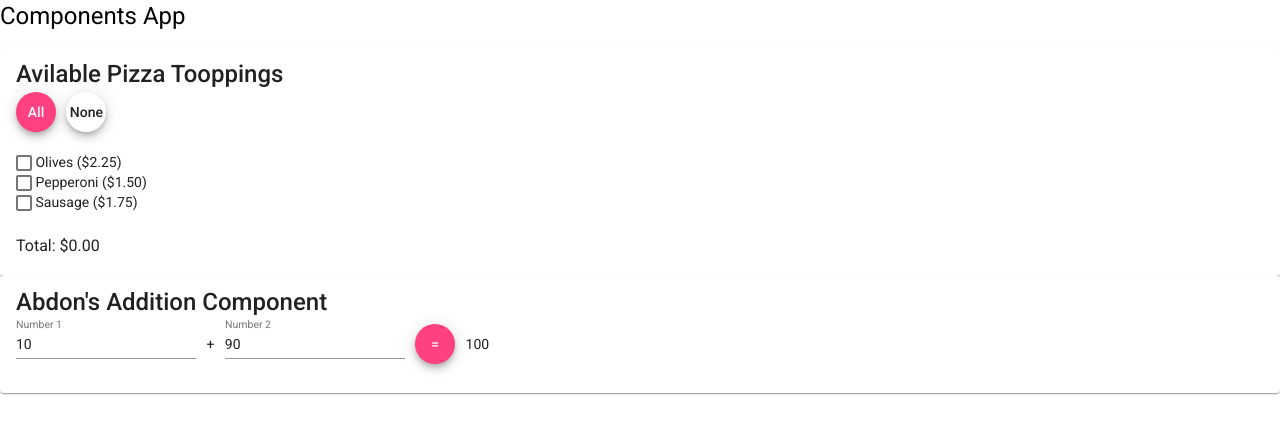
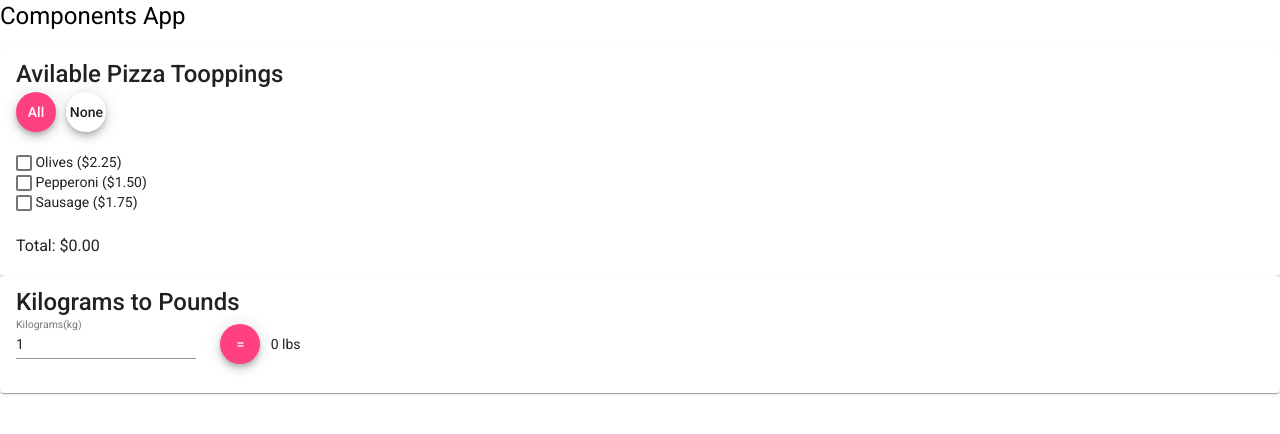
Before and after one commit to 2022-spring-jsf-online/components, an Angular app: page / in a window 1280 px wide. Shown: the top 434 px of the page. Built offline with nearby package versions, Linux system fonts and the light colour scheme.

Commit message:
Week 7 slack and tell !!!
That was fun

```diff
--- a/src/app/ad-addition/ad-addition.component.html
+++ b/src/app/ad-addition/ad-addition.component.html
@@ -1,11 +1,11 @@
 <mat-card>
     <mat-card-title>
-        Abdon's Addition Component
+         Kilograms to Pounds
     </mat-card-title>
     <mat-card-content>
         <mat-form-field>
             <mat-label>
-                Number 1
+                Kilograms(kg)
             </mat-label>
             <input
             matInput
@@ -13,18 +13,8 @@
             [(ngModel)]="numberOne"
             />
         </mat-form-field>
-        &nbsp; + &nbsp;
-        <mat-form-field>
-            <mat-label>
-                Number 2
-            </mat-label>
-            <input
-            matInput
-            type="number"
-            [(ngModel)]="numberTwo"
+        &nbsp; &nbsp;
 
-            />
-        </mat-form-field>
         &nbsp;
         <button
         mat-mini-fab
@@ -33,6 +23,6 @@
             =
         </button>
         &nbsp;
-        {{ total }}
+        {{ total }} lbs
     </mat-card-content>
 </mat-card>
--- a/src/app/ad-addition/ad-addition.component.ts
+++ b/src/app/ad-addition/ad-addition.component.ts
@@ -12,10 +12,10 @@ export class AdAdditionComponent implements OnInit {
   ngOnInit(): void {
   }
 
-numberOne = 10;
-numberTwo = 90;
-total = 100;
+numberOne = 1;
+numberTwo = 2.20462;
+total = 0;
 
-add = () => this.total = this.numberOne + this.numberTwo;
+add = () => this.total = this.numberOne * this.numberTwo;
 
 }
```
